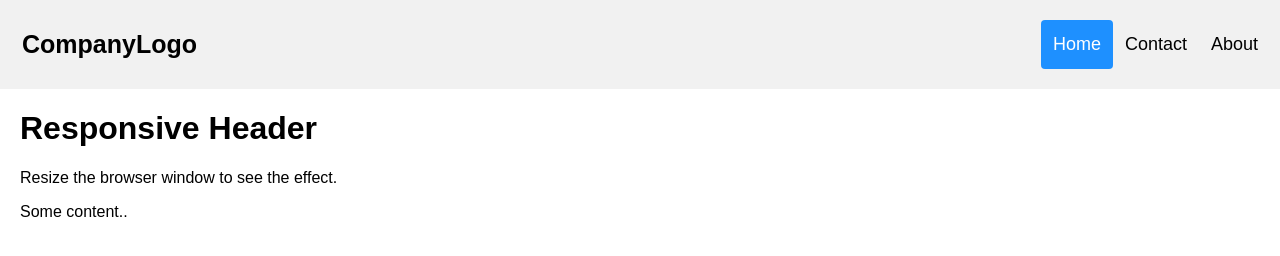
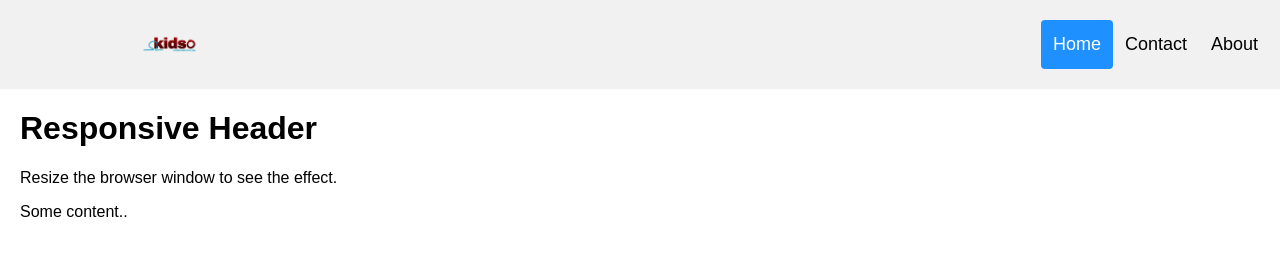
Before and after one commit to YasithSaminthaka/Kidso.github.io, a plain HTML site: page index.html in a window 1280 px wide. Drawn offline with Linux system fonts and the light colour scheme.

Commit message:
add logo

```diff
--- a/index.html
+++ b/index.html
@@ -62,7 +62,9 @@ body {
 <body>
 
 <div class="header">
-  <a href="#default" class="logo">CompanyLogo</a>
+  <a href="#default" class="logo">
+    <img id="myImg" src="images/logo.png" alt="Snow" style="width:20%;max-width:300px">
+  </a>
   <div class="header-right">
     <a class="active" href="#home">Home</a>
     <a href="#contact">Contact</a>
```
